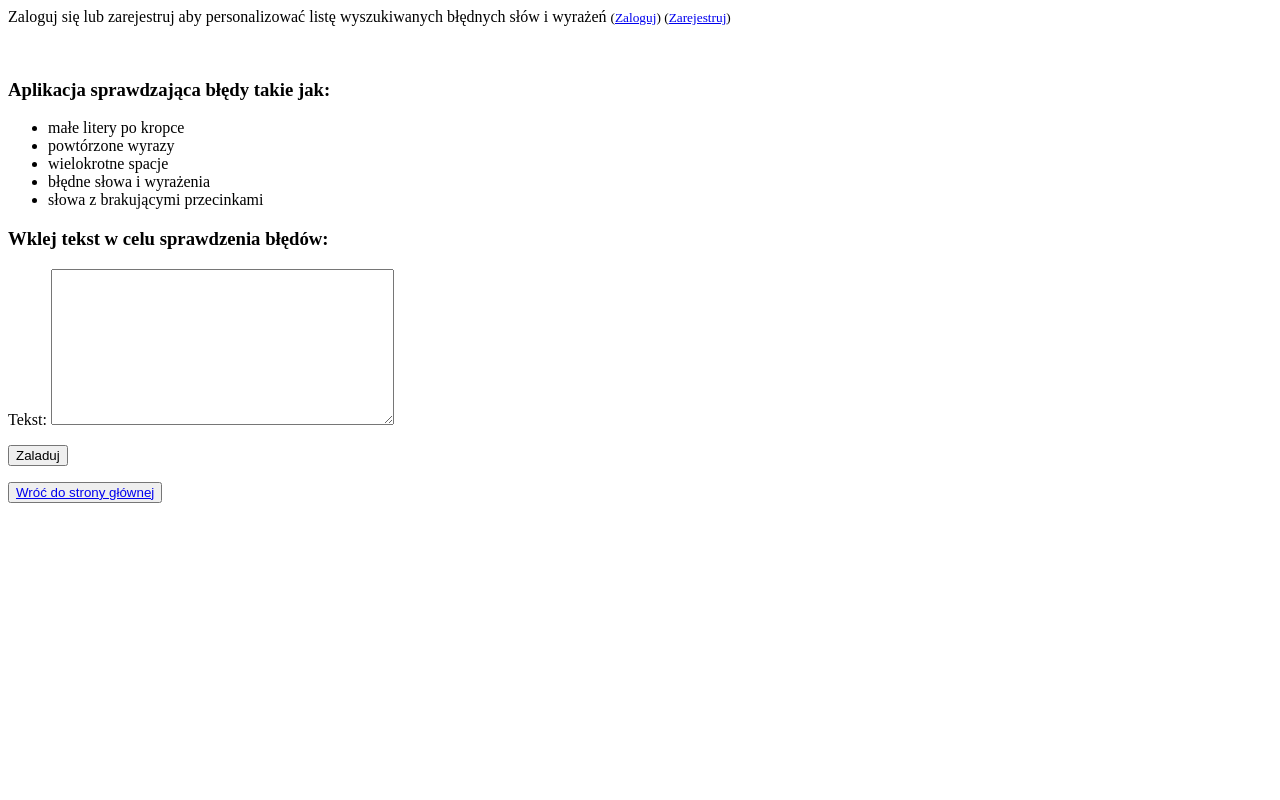
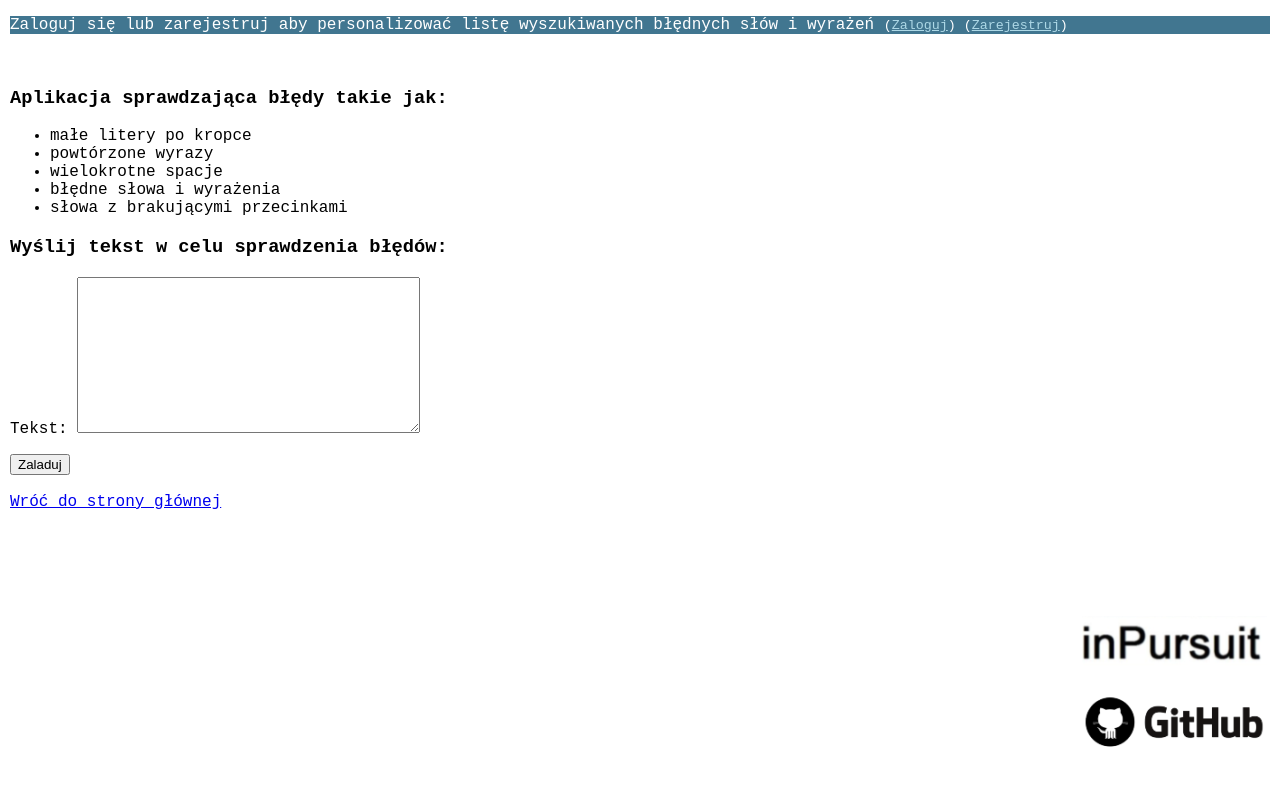
Before and after one commit to InPursuitPL/Django-textChecker, a Django app: page /text_input/ in a window 1280 px wide. Run offline with Django 3.2, Linux system fonts and the light colour scheme.

Commit message:
Front-end works.

```diff
--- a/mysite/settings.py
+++ b/mysite/settings.py
@@ -105,3 +105,7 @@ STATIC_URL = '/static/'
 STATIC_ROOT = os.path.join(BASE_DIR, 'public', 'static')
 
 LOGIN_REDIRECT_URL = '/'
+
+STATICFILES_DIRS = (
+    os.path.join(BASE_DIR, "static"),
+)
--- /dev/null
+++ b/static/css/textChecker.css
@@ -0,0 +1,52 @@
+body {
+	font-family: "courier new", helvetica, arial, serif;
+	margin: 10px;
+}
+
+a:hover {
+	color: lightblue;
+}
+
+.topMenu {
+	color: white;
+	background-color: rgb(65, 118, 144);
+
+}
+
+.topMenu a {
+	color: lightblue;
+}
+
+.topMenu a:hover {
+	color: white;
+	font-weight: bold;
+}
+
+.errorMessage {
+	color: red;
+}
+
+.wordList {
+	border: 1px solid silver;
+	border-radius: 4px;
+	background-color: white;
+}
+
+#gitLink {
+	position: fixed;
+	top: 85%;
+	right: 1%;
+}
+
+#inPursuitLink {
+	position: fixed;
+	top: 75%;
+	right: 1%;
+}
+
+
+.imgLinks a:hover {
+			background: white;
+			box-shadow: 0 0 100px 50px rgba(30,144,255,.5);
+			opacity: 1;
+		}
--- a/textChecker/templates/registration/register.html
+++ b/textChecker/templates/registration/register.html
@@ -1,5 +1,7 @@
+{% extends 'textChecker/base.html' %}
+{% block content %}
 	{% if user.is_authenticated %}
-	<p>Zalogowany użytkownik nie może dokonać rejestracji.</p>
+		<p class="errorMessage">Zalogowany użytkownik nie może dokonać rejestracji.</p>
 		<button type="button"><a href="/">Wróć do strony głównej</a></button>
 	{% else %}
 		<form method="post" action=".">
@@ -8,3 +10,4 @@
 		<input type="submit" value="Rejestruj" />
 		</form>
 	{% endif %}
+{% endblock content %}
--- a/textChecker/templates/textChecker/base.html
+++ b/textChecker/templates/textChecker/base.html
@@ -1,9 +1,24 @@
+<!DOCTYPE html>
+<html>
+<head>
+	<title>TextChecker</title>
+	{% load staticfiles %}
+	<link rel="stylesheet" href="{% static 'css/textChecker.css' %}">
+	<!--[if IE]><link rel="stylesheet" href="{% static 'css/textCheckerIE.css' %}><![endif]-->
+</head>
+<body>
+	<div class="topMenu">
 	{% if user.is_authenticated %}
-	<p class="top-menu">Cześć {{ user.username }} <small>(<a href="{% url 'logout' %}">Wyloguj</a>)</small></p>
+		<p>Cześć {{ user.username }} <small>(<a href="{% url 'logout' %}">Wyloguj</a>)</small></p>
 	{% else %}
-	<p class="top-menu"> Zaloguj się lub zarejestruj aby personalizować listę wyszukiwanych błędnych słów i wyrażeń
+		<p>Zaloguj się lub zarejestruj aby personalizować listę wyszukiwanych błędnych słów i wyrażeń
 		<small>(<a href="{% url 'login' %}">Zaloguj</a>) (<a href="{% url 'register' %}">Zarejestruj</a>)</small></p>
 	{% endif %}
+	</div>
+	<p id="inPursuitLink" class="imgLinks"><a href="http://www.inpursuit.pl/"><img src="{% static 'inpursuit.png' %}" alt="inpursuit.pl"></a></p>
+	<p id="gitLink" class="imgLinks"><a href="https://github.com/InPursuitPL/Django-yourFinance"><img src="{% static 'github.png' %}" alt="GitHub"></a></p>
 	<br>
 	{% block content %}
 	{% endblock %}
+</body>
+</html>
--- a/textChecker/templates/textChecker/input.html
+++ b/textChecker/templates/textChecker/input.html
@@ -8,13 +8,13 @@
 	<li>błędne słowa i wyrażenia</li>
 	<li>słowa z brakującymi przecinkami</li>
 	</ul>
-	<h3>Wklej tekst w celu sprawdzenia błędów:</h3>
-	<p style="color:red">{{error}}</p>
-		<form method="POST" class="post-form" enctype="multipart/form-data">
-			{% csrf_token %}
-			{{ form.as_p }}
-				<button type="submit" class="save btn btn-default" >Zaladuj</button>
-		</form>
-
-	<button type="button"><a href="/">Wróć do strony głównej</a></button>
+	<h3>Wyślij tekst w celu sprawdzenia błędów:</h3>
+	<p class="errorMessage"><strong>{{error}}</strong></p>
+	<form method="POST" class="post-form" enctype="multipart/form-data">
+		{% csrf_token %}
+		{{ form.as_p }}
+		<button type="submit" class="save btn btn-default" >Zaladuj</button>
+	</form>
+	<br>
+	<a href="/">Wróć do strony głównej</a>
 {% endblock content %}
--- a/textChecker/templates/textChecker/text_output.html
+++ b/textChecker/templates/textChecker/text_output.html
@@ -32,5 +32,5 @@
 		<p>{{result}}</p>
 	{% endfor %}
 
-	<button type="button"><a href="/">Wróć do strony głównej</a></button>
+	<a href="/">Wróć do strony głównej</a><
 {% endblock content %}
--- a/textChecker/templates/textChecker/wrong_words_changed.html
+++ b/textChecker/templates/textChecker/wrong_words_changed.html
@@ -3,6 +3,6 @@
 	<p><strong>Twoje zaktualizowane elementy: </strong></p>
 	{{result}}
 	<br>
-	<button type="button"><a href="/">Wróć do strony głównej</a></button>
-	<button type="button"><a href="/wrong_words/">Dodaj lub usuń element</a></button>
+	<a href="/">Wróć do strony głównej</a>
+	<a href="/wrong_words/">Dodaj lub usuń element</a>
 {% endblock content %}
--- a/textChecker/views.py
+++ b/textChecker/views.py
@@ -13,7 +13,7 @@ def choice(request):
     Displays main page with choices of login/registration and choices
     how to provide data to the program.
     """
-    return render(request, 'textChecker/choice.html')
+    return render(request, 'textChecker/index.html')
 
 
 def file_input(request):
```
Also changed, not shown: static/css/textCheckerIE.css (added, +45 -0 lines), textChecker/templates/registration/login.html (+4 -3 lines), textChecker/templates/registration/register_success.html (+5 -3 lines), textChecker/templates/textChecker/index.html (renamed from textChecker/templates/textChecker/choice.html, +2 -5 lines), textChecker/templates/textChecker/wrong_words.html (+9 -5 lines), static/github.png (added), static/inpursuit.png (added). Lines whose indentation alone changed are shown as unchanged.
